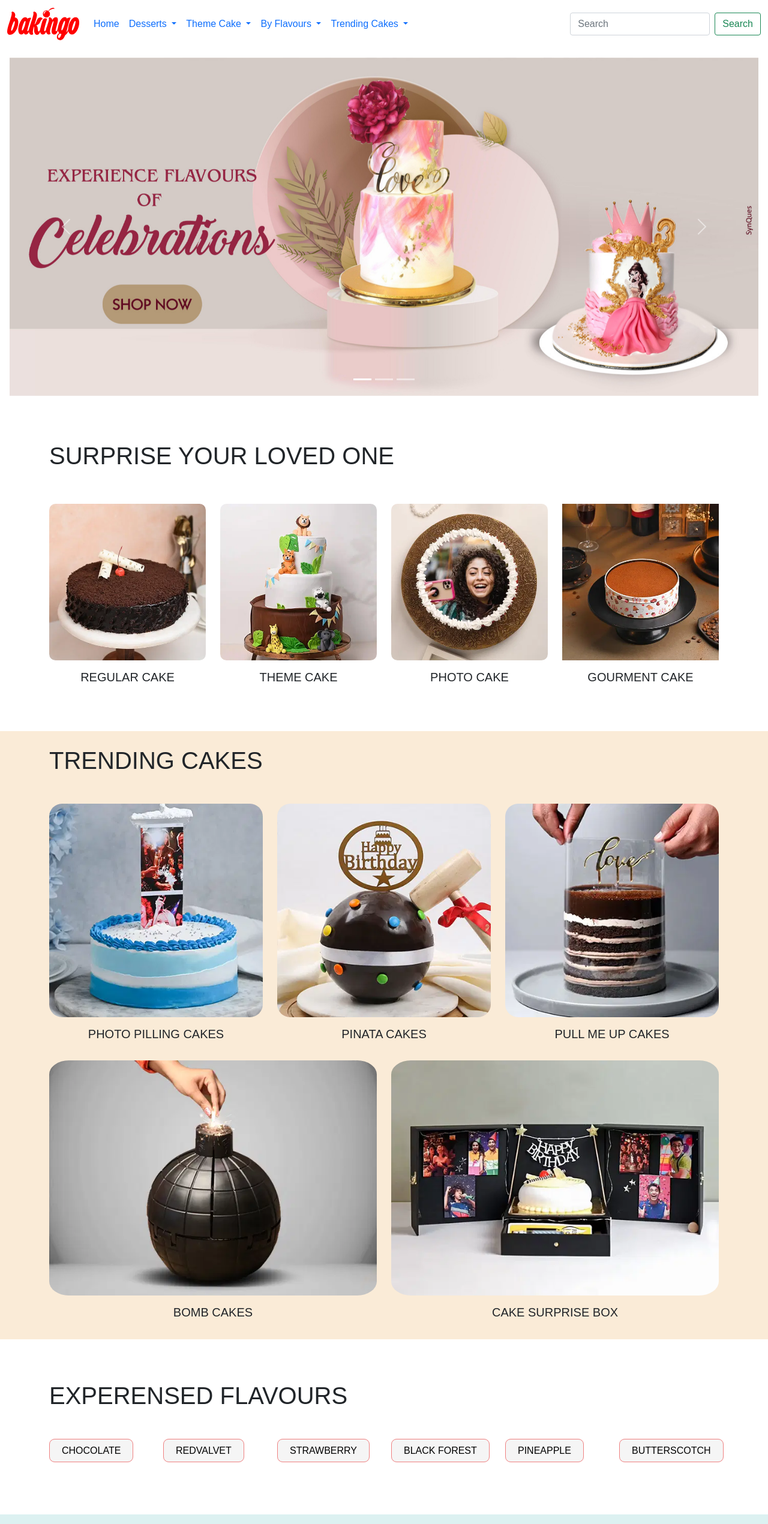
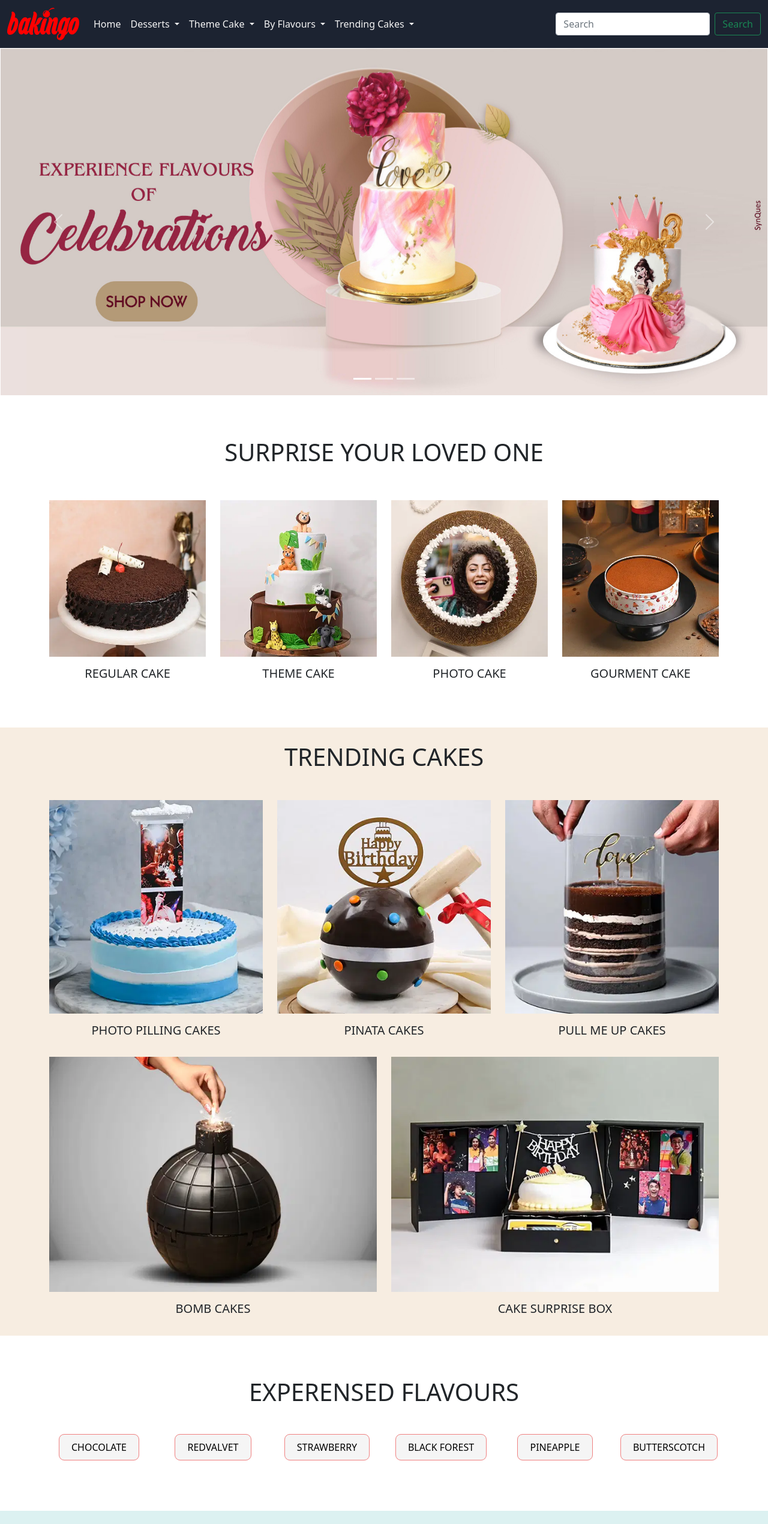
Before and after one commit to Lalitkumawat11/Cake_web_design, a plain HTML site: page index.html in a window 1280 px wide. Shown: the top 2541 px of the page at 60% size. Drawn offline with nearby package versions, Linux system fonts and the light colour scheme.

Commit message:
Add files via upload

```diff
--- a/style.css
+++ b/style.css
@@ -2,40 +2,37 @@
     margin: 0px;
     padding: 0px 0px;
     box-sizing: border-box;
-    font-family:Arial;
-}
-.shrink img {
-    transition: 1s ease;
+
     }
 
-    .shrink img:hover{
-    -webkit-transform: scale(0.8);
-    -ms-transform: scale(0.8);
-    transform: scale(0.8);
-    transition: 1s ease;
-    }
-.uv:hover{
-    opacity: 0.5;
+
+.cent{
+    text-align: center;
+  }
+
+.navbar{
+  background-color: #1c2331
 }
+.hover01{
+  overflow: hidden;
+}
+.navbar a{
+  color: whitesmoke;
+}
+.futabove{
+    margin: 0;
+  }
+.occasion{
+  background-color: rgb(233, 248, 237);
+  padding: 45px 0px;
+}
+
 h5{
     text-align: center;
 }
-.grow img{
-    transition: 1s ease;
-    }
-
-    .grow img:hover{
-    -webkit-transform: scale(1.2);
-    -ms-transform: scale(1.2);
-    transform: scale(1.2);
-    transition: 1s ease;
-    }
-
 .abc{
     border: 1px solid white;
     background-color: white;
-    margin: 10px 10px;
-    padding: 5px;
 }
 .under{
     background-color: aliceblue;
@@ -108,26 +105,15 @@
 .bell img {
     border-radius: 20%;
   }
-.uu img {
-    border-radius: 6%;
-  }
-.noe img {
-    border-radius: 6%;
-  }
-.uv img{
-    border-radius: 4%;
-}
 .trend{
-    background-color: antiquewhite;
+    background-color: rgb(247, 237, 225);
     padding: 25px 0px;
 }
 .design{
     background-color: rgb(220, 241, 241);
     padding: 25px 0px;
 }
-.design img{
-    border-radius: 4%;
-}
+
 .sizee{
     font-size: 20px;
 }
@@ -196,3 +182,41 @@
   .imgview img{
     border-radius: 4%;
   }
+
+
+
+
+
+  figure {
+
+    margin: 0;
+    padding: 0;
+    background: #fff;
+    overflow: hidden;
+  }
+  figure:hover+span {
+    bottom: -36px;
+    opacity: 1;
+  }
+
+  .hover01 figure img {
+    -webkit-transform: scale(1);
+    transform: scale(1);
+    -webkit-transition: .4s ease-in-out;
+    transition: .4s ease-in-out;
+  }
+  .hover01 figure:hover img {
+    -webkit-transform: scale(1.1);
+    transform: scale(1.1);
+  }
+/* Blur */
+.hover07 figure img {
+	-webkit-filter: blur(0);
+	filter: blur(0);
+}
+.hover07 figure:hover img {
+  -webkit-filter: blur(2px);
+  filter: blur(2px);
+  -webkit-transition: .3s ease-in-out;
+  transition: .3s ease-in-out;
+}
```
